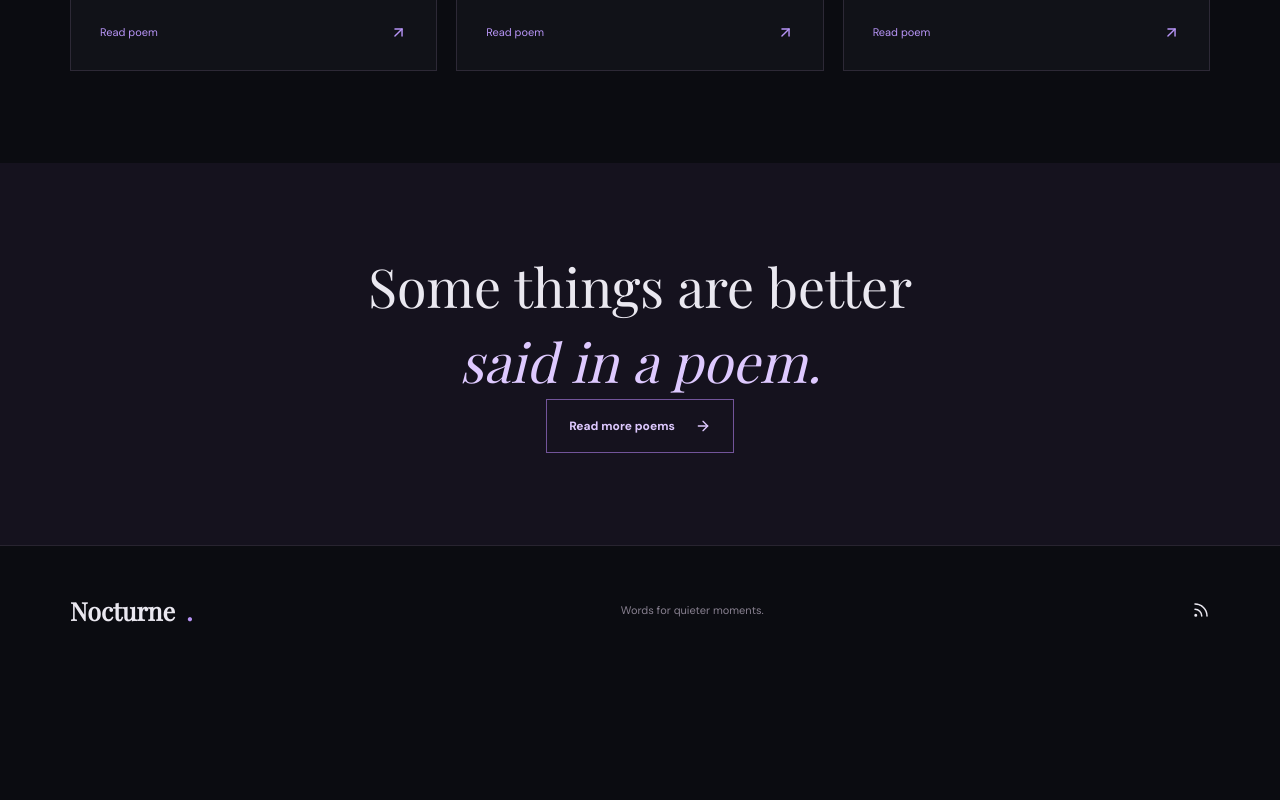
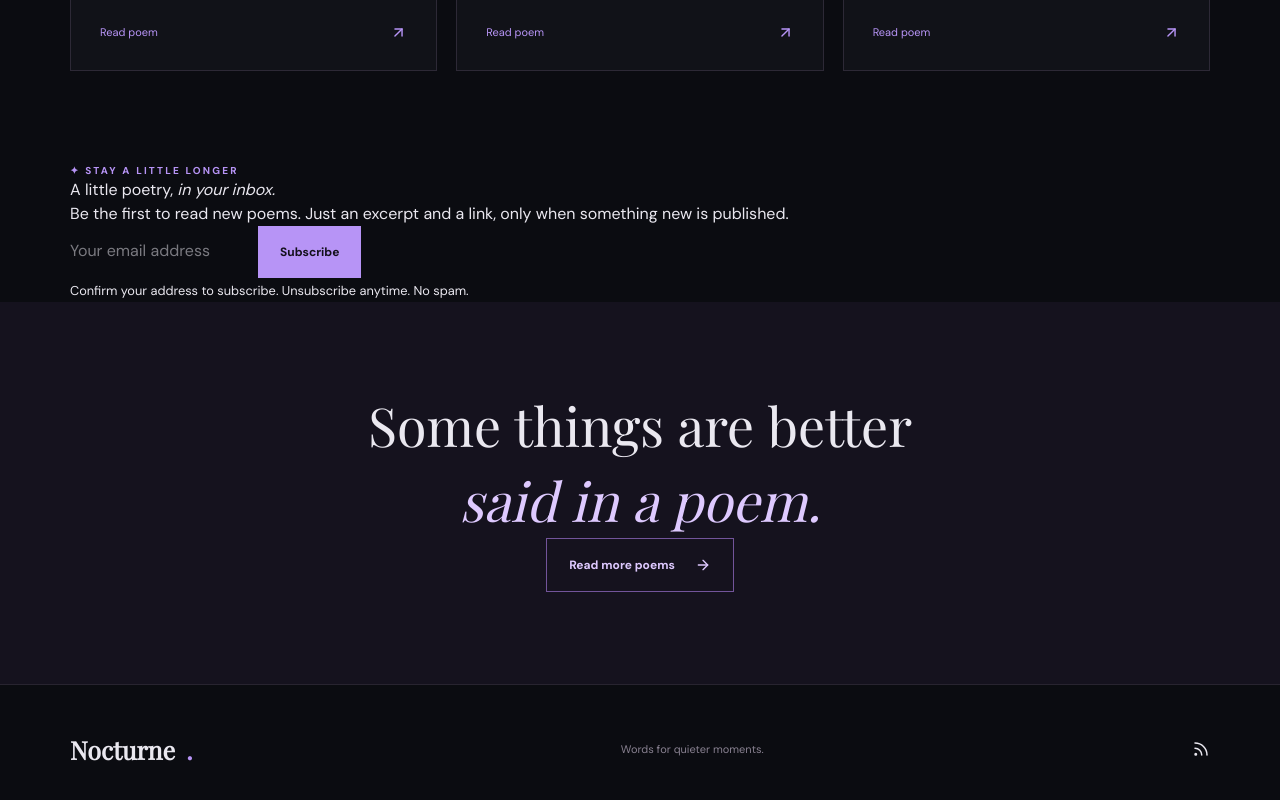
Before and after one commit to Epic428/poetry-site, a React (Vite) app: page / in a window 1280 px wide. Shown: the part 1681-2481 px from the top of the page. Before the commit the page ends 2356 px from the top, so only its background shows below. Built offline with nearby package versions, Linux system fonts and the light colour scheme; no server answers; a web font is replaced by a local one.

Commit message:
feat: update src/pages/Home.tsx for reader subscriptions

```diff
--- a/src/pages/Home.tsx
+++ b/src/pages/Home.tsx
@@ -3,6 +3,7 @@ import {Link} from "react-router-dom";
 import {ArrowRight} from "lucide-react";
 import {poems} from "../lib/poems";
 import PoemCard from "../components/PoemCard";
+import SubscriptionForm from "../components/SubscriptionForm";
 
 export default function Home() {
     const [featured] = useState(() => {
@@ -34,6 +35,7 @@ export default function Home() {
                 <div className="poem-grid">{poems.slice(0, 3).map(p => <PoemCard key={p.slug} poem={p}/>)}</div>
             </div>
         </section>
+        <SubscriptionForm/>
         <section className="closing"><h2>Some things are better<br/><em>said in a poem.</em></h2><Link
             className="btn btn-outline" to="/poems">Read more poems <ArrowRight size={16}/></Link></section>
     </main>
```
